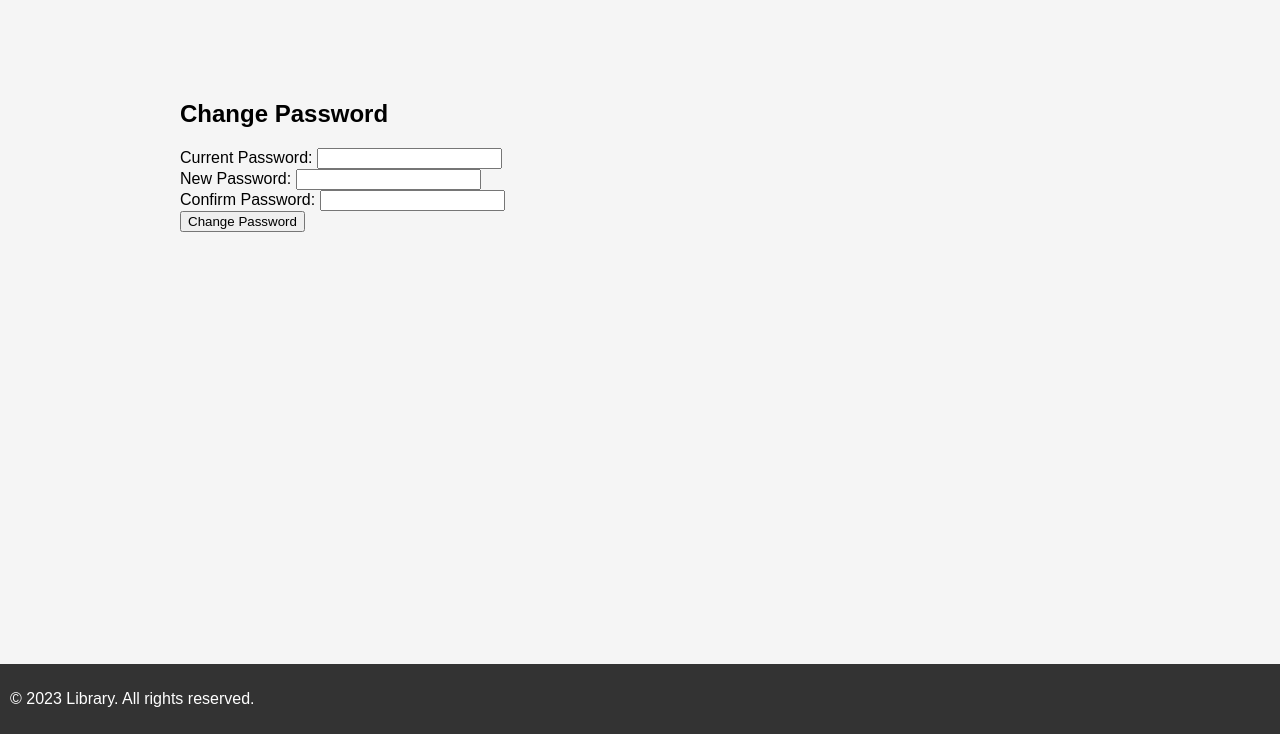
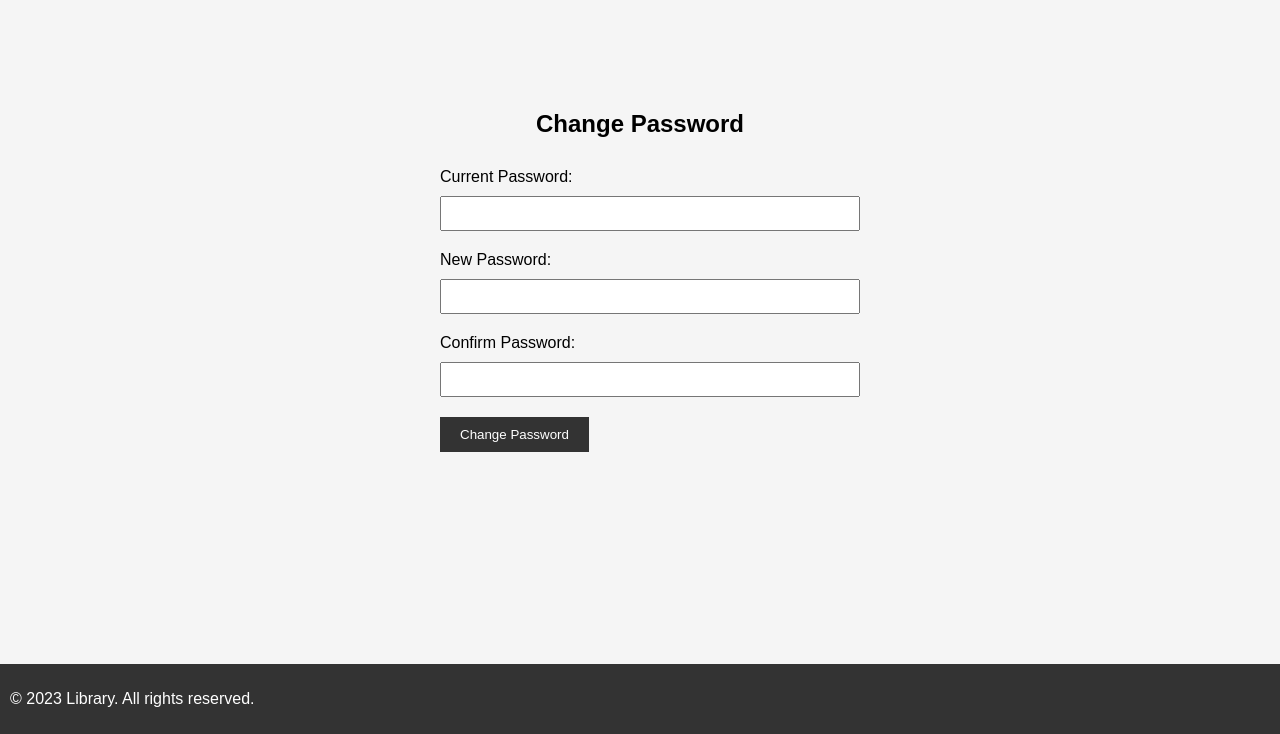
Before and after one commit to leonidasmal/Library, a PHP site: page /change_password.php in a window 1280 px wide. Shown: the part 66-800 px from the top of the page. Run offline with PHP 8.4, Linux system fonts and the light colour scheme; the visitor is signed in with stand-in values (Sample User, id 1).

Commit message:
Add files via upload

```diff
--- a/website/change_password.php
+++ b/website/change_password.php
@@ -1,57 +1,41 @@
 <?php
+session_start();
 include('connect.php');
-session_start();
 
-// Check if the user is logged in
-if (!isset($_SESSION['username'])) {
-  header("Location: login.php");
-  exit;
-}
+if (isset($_POST['submit'])) {
+  $opwd = $_POST['opwd'];
+  $npwd = $_POST['npwd'];
+  $cpwd = $_POST['cpwd'];
+  $username = $_SESSION['username'];
 
-// Process the form submission
-if ($_SERVER['REQUEST_METHOD'] === 'POST') {
-  // Retrieve the form data
-  $currentPassword = $_POST['current_password'];
-  $newPassword = $_POST['new_password'];
-  $confirmPassword = $_POST['confirm_password'];
+  $sql = "SELECT user_password FROM users WHERE username = '$username'";
+  $result = mysqli_query($conn, $sql);
+  $num = mysqli_fetch_array($result);
 
-  // Retrieve the user's account information
-  $username = $_SESSION['username'];
-  $sql = "SELECT * FROM users WHERE username = '$username'";
-  $result = mysqli_query($conn, $sql);
+  if ($result) {
+    $storedPassword = $num['user_password'];
 
-  if ($result && mysqli_num_rows($result) > 0) {
-    $user = mysqli_fetch_assoc($result);
+    if ($opwd === $storedPassword) {
+      if ($npwd === $cpwd) {
+        $updateSql = "UPDATE users SET user_password ='$npwd' WHERE username = '$username'";
+        $updateResult = mysqli_query($conn, $updateSql);
 
-    // Verify the current password
-    if (password_verify($currentPassword, $user['password'])) {
-      // Check if the new password and confirm password match
-      if ($newPassword === $confirmPassword) {
-        // Hash the new password
-        $hashedPassword = password_hash($newPassword, PASSWORD_DEFAULT);
-
-        // Update the user's password in the database
-        $updateSql = "UPDATE users SET password = '$hashedPassword' WHERE username = '$username'";
-        mysqli_query($conn, $updateSql);
-
-        // Redirect to the account page with a success message
-        header("Location: view_account.php?success=1");
-        exit;
+        if ($updateResult) {
+          $_SESSION['msg1'] = "Password Changed Successfully";
+        } else {
+          $_SESSION['msg2'] = "Error updating password: " . mysqli_error($conn);
+        }
       } else {
-        // Passwords do not match
-        $error = "New password and confirm password do not match.";
+        $_SESSION['msg2'] = "New password and confirm password do not match";
       }
     } else {
-      // Current password is incorrect
-      $error = "Current password is incorrect.";
+      $_SESSION['msg2'] = "Current password is incorrect";
     }
   } else {
-    // User not found or error in retrieving data
-    $error = "Error retrieving user account information.";
+    $_SESSION['msg2'] = "Error retrieving user account information: " . mysqli_error($conn);
   }
 }
 ?>
-
 
 
 <!DOCTYPE html>
@@ -61,6 +45,57 @@ if ($_SERVER['REQUEST_METHOD'] === 'POST') {
   <meta name="viewport" content="width=device-width, initial-scale=1.0">
   <title>Change Password</title>
   <link rel="stylesheet" type="text/css" href="user_dash.css">
+  <style>
+    body {
+      font-family: Arial, sans-serif;
+    }
+
+    .container {
+      width: 400px;
+      margin: 0 auto;
+    }
+
+    h2 {
+      text-align: center;
+      margin-top: 30px;
+    }
+
+    form {
+      margin-top: 30px;
+    }
+
+    label {
+      display: block;
+      margin-bottom: 10px;
+    }
+
+    input[type="password"] {
+      width: 100%;
+      padding: 8px;
+      margin-bottom: 20px;
+    }
+
+    button[type="submit"] {
+      padding: 10px 20px;
+      background-color: #333;
+      color: #fff;
+      border: none;
+      cursor: pointer;
+    }
+
+    button[type="submit"]:hover {
+      background-color: #000;
+    }
+
+    .error-message {
+      color: red;
+    }
+
+    .success-message {
+      color: green;
+      font-size: 18px;
+    }
+  </style>
 </head>
 <body>
 <header>
@@ -80,24 +115,29 @@ if ($_SERVER['REQUEST_METHOD'] === 'POST') {
 <section class="main-content">
   <div class="container">
     <h2>Change Password</h2>
-    <?php if (isset($error)) { ?>
-      <div class="error"><?php echo $error; ?></div>
+    <?php if (isset($_SESSION['msg1'])) { ?>
+      <p class="success-message" style="font-size: 20px;"><?php echo $_SESSION['msg1']; ?></p>
+      <?php unset($_SESSION['msg1']); ?>
+    <?php } ?>
+    <?php if (isset($_SESSION['msg2'])) { ?>
+      <p class="error-message"><?php echo $_SESSION['msg2']; ?></p>
+      <?php unset($_SESSION['msg2']); ?>
     <?php } ?>
     <form method="POST" action="">
       <div>
         <label for="current_password">Current Password:</label>
-        <input type="password" id="current_password" name="current_password" required>
+        <input type="password" id="opwd" name="opwd" required>
       </div>
       <div>
         <label for="new_password">New Password:</label>
-        <input type="password" id="new_password" name="new_password" required>
+        <input type="password" id="npwd" name="npwd" required>
       </div>
       <div>
         <label for="confirm_password">Confirm Password:</label>
-        <input type="password" id="confirm_password" name="confirm_password" required>
+        <input type="password" id="cpwd" name="cpwd" required>
       </div>
       <div>
-        <button type="submit">Change Password</button>
+        <button type="submit" name="submit">Change Password</button>
       </div>
     </form>
   </div>
```
